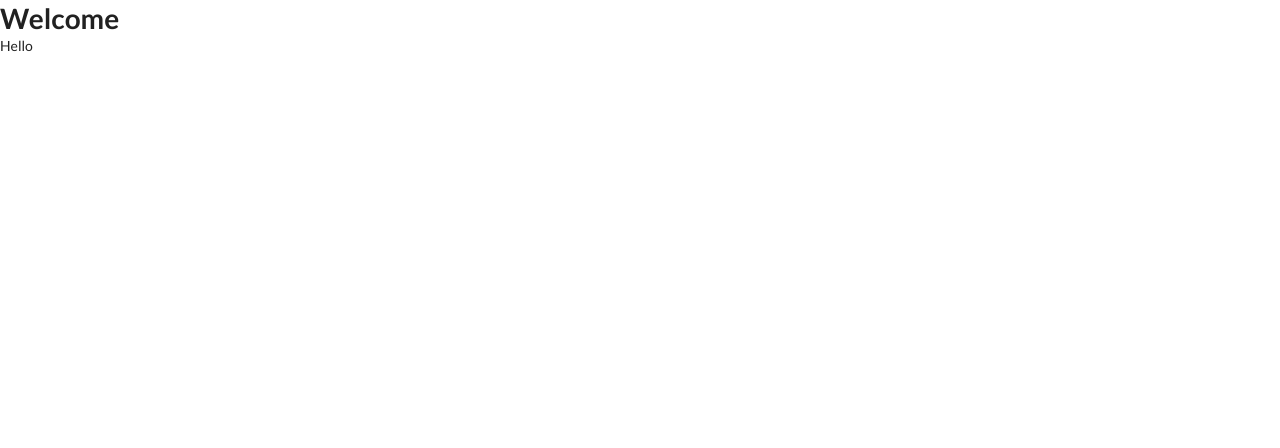
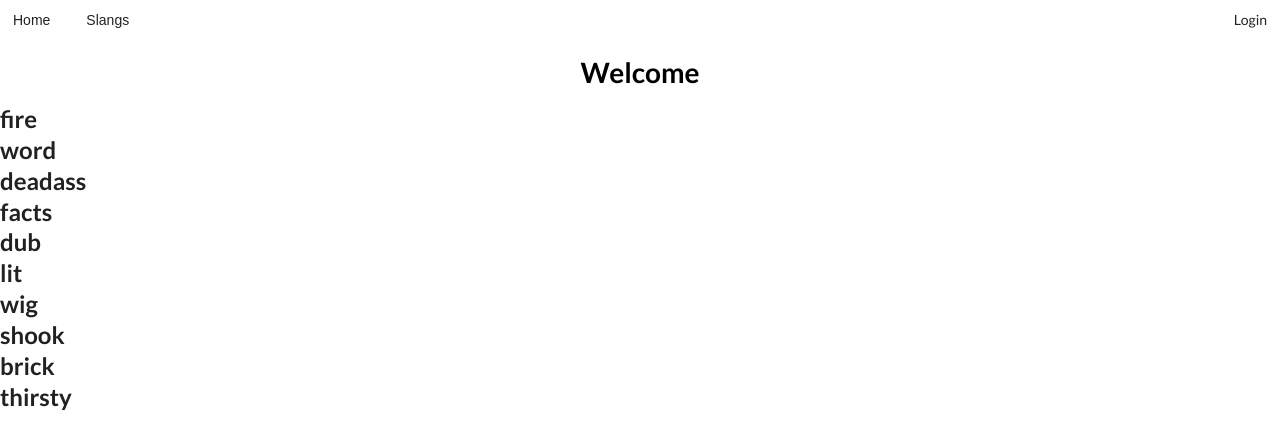
Before and after one commit to milanla/slanging-frontend, a React (Create React App) app: page / in a window 1280 px wide. Shown: the top 448 px of the page. Built offline with nearby package versions, Linux system fonts and the light colour scheme; no server answers; sample sign-in values are in the browser's storage.

Commit message:
added more components

```diff
--- a/public/index.html
+++ b/public/index.html
@@ -19,7 +19,11 @@
       work correctly both with client-side routing and a non-root public URL.
       Learn how to configure a non-root public URL by running `npm run build`.
     -->
-    <title>React App</title>
+    <!-- import fonts -->
+    <link href="https://fonts.googleapis.com/css?family=Paytone+One" rel="stylesheet">
+    <!--  -->
+
+    <title>Slanging</title>
   </head>
   <body>
     <noscript>
--- a/src/App.css
+++ b/src/App.css
@@ -1,32 +1,20 @@
-.App {
-  text-align: center;
+.appForm {
+  left: 35%;
+  width: 30%;
 }
 
-.App-logo {
-  animation: App-logo-spin infinite 20s linear;
-  height: 40vmin;
+.mainWrapper {
+  margin: auto;
+  margin-top: 7%;
+  width: 85%
 }
 
-.App-header {
-  background-color: #282c34;
-  min-height: 100vh;
-  display: flex;
-  flex-direction: column;
-  align-items: center;
-  justify-content: center;
-  font-size: calc(10px + 2vmin);
-  color: white;
+h1 {
+  text-align: center;
+  color: black;
 }
 
-.App-link {
-  color: #61dafb;
+.mainWrapper h1 {
+  margin-bottom: 3%;
+  text-shadow: #FFC94C 1px 2px 2px;
 }
-
-@keyframes App-logo-spin {
-  from {
-    transform: rotate(0deg);
-  }
-  to {
-    transform: rotate(360deg);
-  }
-}
--- a/src/App.js
+++ b/src/App.js
@@ -1,14 +1,15 @@
 import React, { Component } from 'react';
 import './App.css';
-import MainContainer from './containers/MainContainer';
+import HomePage from './containers/HomePage';
 import SignUpForm from './components/SignUpForm';
 import LoginForm from './components/LoginForm';
+import NavBar from './components/NavBar'
 import { Route, Switch, withRouter } from 'react-router-dom'
 
 class App extends Component {
 
   state = {
-    user: {}
+    user: null
   }
 
   componentDidMount = () => {
@@ -20,10 +21,12 @@ class App extends Component {
         method: 'GET',
         headers: {
           'Content-Type': 'application/json',
-          'Accept': 'application/json',
+          'Accepts': 'application/json',
           Authorization: token
         }
       })
+        .then(res => res.json())
+        .then(user => this.setState({ user: user.user }))
     } else {
       this.props.history.push('/login')
     }
@@ -31,7 +34,6 @@ class App extends Component {
 
   handleSignupSubmit = (e, userInfo) => {
     e.preventDefault()
-    // once the user submit, we need to create a user
     this.createUser(userInfo)
   }
 
@@ -62,14 +64,13 @@ class App extends Component {
   }
 
   handleLoginSubmit = (e, userInfo) => {
-    // console.log(userInfo)
     e.preventDefault()
     this.login(userInfo)
   }
 
   login = (userInfo) => {
-    console.log(userInfo)
     let url = 'http://localhost:3000/api/v1/login'
+
     fetch(url, {
       method: 'POST',
       headers: {
@@ -81,16 +82,24 @@ class App extends Component {
       })
     })
       .then(res => res.json())
-      .then(console.log)
+      .then(user => {
+        localStorage.setItem('token', user.jwt)
+        // console.log(user)
+        this.setState({
+          user: user.user
+        })
+      })
+      this.props.history.push('/')
   }
 
   render() {
     return (
-      <div>
+      <React.Fragment>
+        <Route path="/" render={(props) => <NavBar history={props.history} user={this.state.user}/>} />
         <Switch>
           <Route
             exact path="/"
-          render={() => <MainContainer user={this.state.user}/> }
+            render={() => <HomePage user={this.state.user}/> }
           />
           <Route
             exact path="/signup"
@@ -102,7 +111,7 @@ class App extends Component {
             loginFormSubmit={this.handleLoginSubmit}/> }
           />
         </Switch>
-      </div>
+      </React.Fragment>
     );
   }
 }
--- /dev/null
+++ b/src/SlangArray.js
@@ -0,0 +1,74 @@
+let SlangArray = [
+  {
+    id: 1,
+    term: "fire",
+    definition: ["realy good", "cool as hell"],
+    example: "Damn that girl is looking fire.",
+    author: "Ana"
+  },
+  {
+    id: 2,
+    term: "word",
+    definition: ["well said", "said in a agreement", "can be used as a greeting"],
+    example: "Damn that girl is looking fire.",
+    author: "Kyle"
+  },
+  {
+    id: 3,
+    term: "deadass",
+    definition: ["serious"],
+    example: "You deadass?",
+    author: "Kyle"
+  },
+  {
+    id: 4,
+    term: "facts",
+    definition: ["the truth", "used in agreement"],
+    example: "Facts, that was the best party ever",
+    author: "Kyle"
+  },
+  {
+    id: 5,
+    term: "dub",
+    definition: ["something that will never happen"],
+    example: "Ya trying to give $20, that's a dub",
+    author: "Kyle"
+  },
+  {
+    id: 6,
+    term: "lit",
+    definition: ["something awesome"],
+    example: "John: did you go to the party last night? Daquan: yeah that shit was lit!",
+    author: "Kyle"
+  },
+  {
+    id: 7,
+    term: "wig",
+    definition: ["something exciting or crazy just happened that made you so shocked that your wig flew off"],
+    example: "Jay: I got free tickets to Katy Perry's show! Jane: No way omg WIG!",
+    author: "Milan"
+  },
+  {
+    id: 8,
+    term: "shook",
+    definition: ["shocked or surprised af"],
+    example: "girl 1: Girrrrl look at my highlighter girl 2: BITCH I'M SHOOK",
+    author: "Christine"
+  },
+  {
+    id: 9,
+    term: "brick",
+    definition: ["cold"],
+    example: "It's mad brick outside",
+    author: "Tyler"
+  },
+  {
+    id: 10,
+    term: "thirsty",
+    definition: ["when you're dying for attention", "desparate"],
+    example: "She is always posting pictures with extreme cleavage, thirsty much?",
+    author: "Brian"
+  }
+];
+
+export default SlangArray;
--- a/src/components/LoginForm.js
+++ b/src/components/LoginForm.js
@@ -15,9 +15,13 @@ export default class LoginFrom extends Component {
 
   render() {
     return (
-      <div>
-        <h1>Log In</h1>
-        <form onSubmit={(e) => this.props.loginFormSubmit(e, this.state)}>
+      <div className="mainWrapper">
+        <h1>Login</h1>
+        <div className="ui segment appForm">
+          <form
+            className="ui form"
+            onSubmit={(e) => this.props.loginFormSubmit(e, this.state)}>
+            <div className="field">
               <label> Username </label>
               <input
                 type="text"
@@ -25,6 +29,8 @@ export default class LoginFrom extends Component {
                 placeholder="username"
                 value={this.state.username}
                 onChange={(e) => this.handleLoginChange(e)}/>
+            </div>
+            <div className="field">
               <label> Password </label>
               <input
                 type="password"
@@ -32,8 +38,11 @@ export default class LoginFrom extends Component {
                 placeholder="password"
                 value={this.state.password}
                 onChange={(e) => this.handleLoginChange(e)}/>
-          <button>Log in</button>
+            </div>
+            <button className="fluid ui button">Login</button>
           </form>
+          <p>Not a member? Sign up here</p>
+        </div>
       </div>
     )
   }
--- /dev/null
+++ b/src/components/NavBar.js
@@ -0,0 +1,30 @@
+import React, { Component } from 'react';
+import { withRouter } from 'react-router-dom';
+
+class NavBar extends Component {
+
+  render() {
+    return (
+      <div className="ui secondary menu">
+        <button
+          onClick={() => this.props.history.push(`/`)}
+          className="item">
+          Home
+        </button>
+        <button className="item">
+          Slangs
+        </button>
+        <div className="right menu">
+          <div className="ui item">
+            {this.props.user ? 'Hi ' + this.props.user.username : null }
+          </div>
+          <div className="ui item">
+            { this.props.user ? 'Logout' : 'Login' }
+          </div>
+        </div>
+      </div>
+    )
+  }
+}
+
+export default withRouter(NavBar)
--- a/src/components/SignUpForm.js
+++ b/src/components/SignUpForm.js
@@ -14,9 +14,13 @@ class SignUpForm extends Component {
 
   render() {
     return (
-      <div>
+      <div className="mainWrapper">
         <h1>Sign Up</h1>
-        <form onSubmit={(e) => this.props.signupFormSubmit(e, this.state)}>
+        <div className="ui segment appForm">
+          <form
+            className="ui form"
+            onSubmit={(e) => this.props.signupFormSubmit(e, this.state)}>
+            <div className="field">
               <label> Username </label>
               <input
                 type="text"
@@ -24,6 +28,8 @@ class SignUpForm extends Component {
                 placeholder="username"
                 value={this.state.username}
                 onChange={(e) => this.handleSignupChange(e)}/>
+            </div>
+            <div className="field">
               <label> Password </label>
               <input
                 type="password"
@@ -31,8 +37,10 @@ class SignUpForm extends Component {
                 placeholder="password"
                 value={this.state.password}
                 onChange={(e) => this.handleSignupChange(e)}/>
-          <button>Create new account</button>
+            </div>
+            <button className="fluid ui button">Create new account</button>
           </form>
+        </div>
       </div>
     )
   }
--- /dev/null
+++ b/src/components/SlangCard.js
@@ -0,0 +1,13 @@
+import React from 'react';
+
+const SlangCard = (props) => {
+  console.log(props)
+
+  return (
+    <div className="slangCard">
+      <h2> {props.slang.term} </h2>
+    </div>
+  )
+}
+
+export default SlangCard;
--- /dev/null
+++ b/src/containers/HomePage.js
@@ -0,0 +1,27 @@
+import React, { Component } from 'react';
+// import LoginForm from '../components/LoginForm'
+import SlangCard from '../components/SlangCard'
+import SlangArray from '../SlangArray'
+
+class HomePage extends Component {
+
+  state = {
+    slangs: SlangArray
+  }
+
+  render() {
+    // debugger
+    let mapState = this.state.slangs.map(slang => {
+      return <SlangCard key={slang.id} slang={slang} />
+    })
+
+    return (
+      <div>
+        <h1> Welcome </h1>
+          {mapState}
+      </div>
+    )
+  }
+}
+
+export default HomePage
--- a/src/containers/MainContainer.js
+++ /dev/null
@@ -1,15 +0,0 @@
-import React, { Component } from 'react';
-
-class MainContainer extends Component {
-
-  render() {
-    return (
-      <div>
-        <h1> Welcome </h1>
-        Hello {this.props.user.username}
-      </div>
-    )
-  }
-}
-
-export default MainContainer;
```
Also changed, not shown: src/index.js (+11 -1 lines), src/components/Board.js (added). Lines whose indentation alone changed are shown as unchanged.
